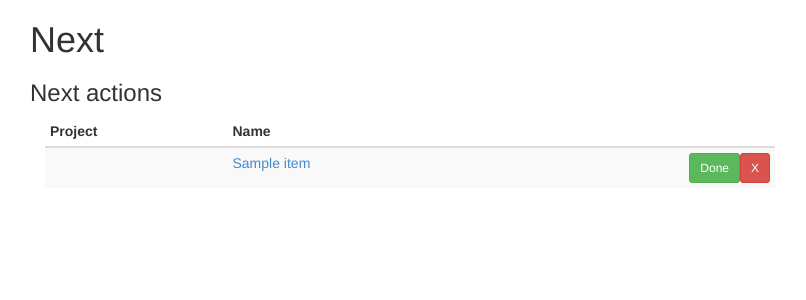
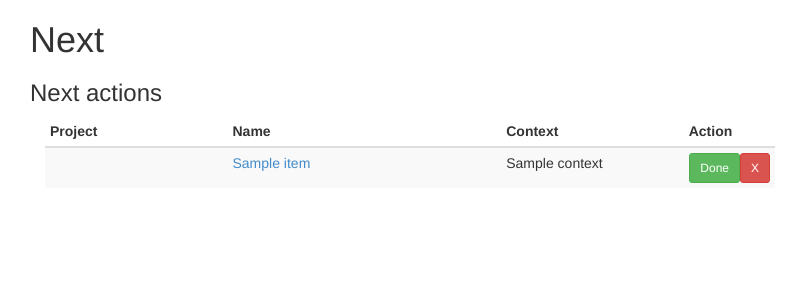
Before and after one commit to weijia/django-gtdmanager, a Django app: page /gtdmanager/next in a window 1280 px wide. Shown: the part 58-358 px from the top of the page, without its empty margins (40-846 px from the left). Run offline with Django 3.2, Linux system fonts and the light colour scheme; tables that the repository leaves empty hold one stand-in row (values such as "Sample post"); some libraries are stand-ins or nearby versions.

Commit message:
Show contexts column in next page and order by it

```diff
--- a/gtdmanager/templates/gtdmanager/next.html
+++ b/gtdmanager/templates/gtdmanager/next.html
@@ -9,7 +9,9 @@
 		<thead>
 			<tr>
 				<th class="col-xs-2">Project</th>
-				<th class="col-xs-6">Name</th>
+				<th class="col-xs-3">Name</th>
+				<th class="col-xs-2">Context</th>
+				<th class="col-xs-1">Action</th>
 			</tr>
 		</thead>
 		{% for reminder in reminders %}
@@ -18,7 +20,15 @@
 				<a href="{% url 'gtdmanager:project_detail' reminder.parent.id %}">[ {{reminder.parent}} ]</a>
 				{% endif %}
 			</td>
-			<td><a href="{% url 'gtdmanager:reminder_edit' reminder.id 'next' %}">{{reminder.name}}</a>
+			<td>
+				<a href="{% url 'gtdmanager:reminder_edit' reminder.id 'next' %}">{{reminder.name}}</a>
+			</td>
+			<td>
+				{% for context in reminder.contexts.all %}
+					{{context}}
+				{% endfor %}
+			</td>
+			<td>
 				<a href="{% url 'gtdmanager:item_delete' reminder.id 'next' %}" class="btn btn-danger pull-right btn-sm">X</a>
 				<a href="{% url 'gtdmanager:item_complete' reminder.id 'next' %}" class="btn btn-success pull-right btn-sm">Done</a>
 			</td>
@@ -36,7 +46,9 @@
 		<thead>
 			<tr>
 				<th class="col-xs-2">Project</th>
-				<th class="col-xs-6">Name</th>
+				<th class="col-xs-3">Name</th>
+				<th class="col-xs-2">Context</th>
+				<th class="col-xs-1">Action</th>
 			</tr>
 		</thead>
 		{% for item in nexts %}
@@ -47,6 +59,13 @@
 			</td>
 			<td>
 				<a href="{% url 'gtdmanager:next_edit' item.id 'next' %}">{{item.name}}</a>
+			</td>
+			<td>
+				{% for context in item.contexts.all %}
+					{{context}}
+				{% endfor %}
+			</td>
+			<td>
 				<a href="{% url 'gtdmanager:item_delete' item.id 'next' %}" class="btn btn-danger pull-right btn-sm">X</a>
 				<a href="{% url 'gtdmanager:item_complete' item.id 'next' %}" class="btn btn-success pull-right btn-sm">Done</a>
 			</td>
--- a/gtdmanager/views.py
+++ b/gtdmanager/views.py
@@ -172,8 +172,8 @@ def next_to_item(request, next_id, redir_page):
     return HttpResponseRedirect(reverse('gtdmanager:' + redir_page))
 
 def next(request):
-    nexts = Next.objects.unfinished()
-    reminders = Reminder.objects.active()
+    nexts = Next.objects.unfinished().order_by('contexts__name')
+    reminders = Reminder.objects.active().order_by('contexts__name')
     return render_to_response('gtdmanager/next.html', {'btnName': 'next',
         'nexts': nexts, 'reminders': reminders})
 
```
